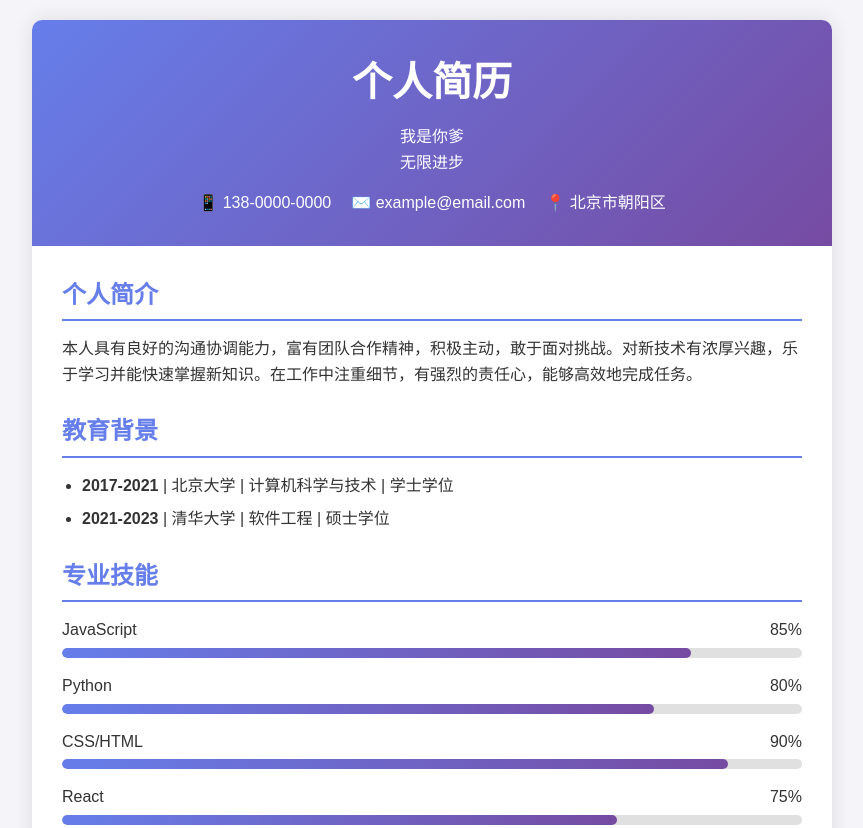
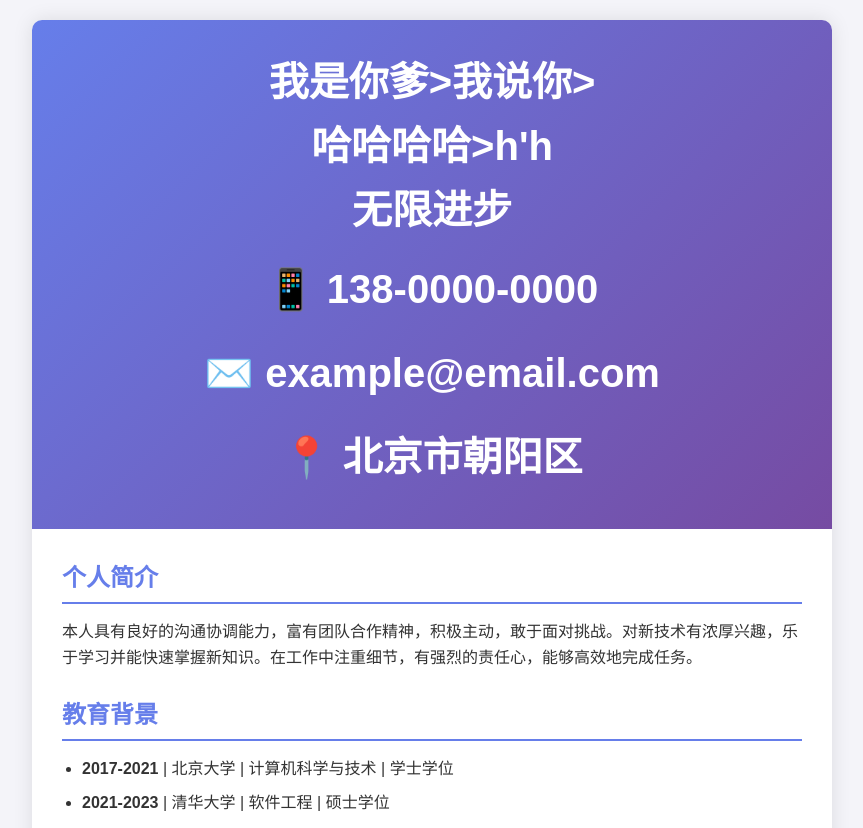
Before and after one commit to YUEMINGMA/chuanganqi, a plain HTML site: page index.html in a window 1280 px wide. Shown: the top 828 px of the page, without its empty margins (208-1071 px from the left). Drawn offline with Linux system fonts and the light colour scheme.

Commit message:
Update index.html

```diff
--- a/index.html
+++ b/index.html
@@ -122,8 +122,8 @@
 <body>
     <div class="container">
         <header>
-            <h1>个人简历</h1>
-	    <p>我是你爹</p>
+            <h1>我是你爹>我说你>
+	    <p>哈哈哈哈>h'h
             <p>无限进步
             <div class="contact-info">
                 <div class="contact-item">📱 138-0000-0000</div>
```
